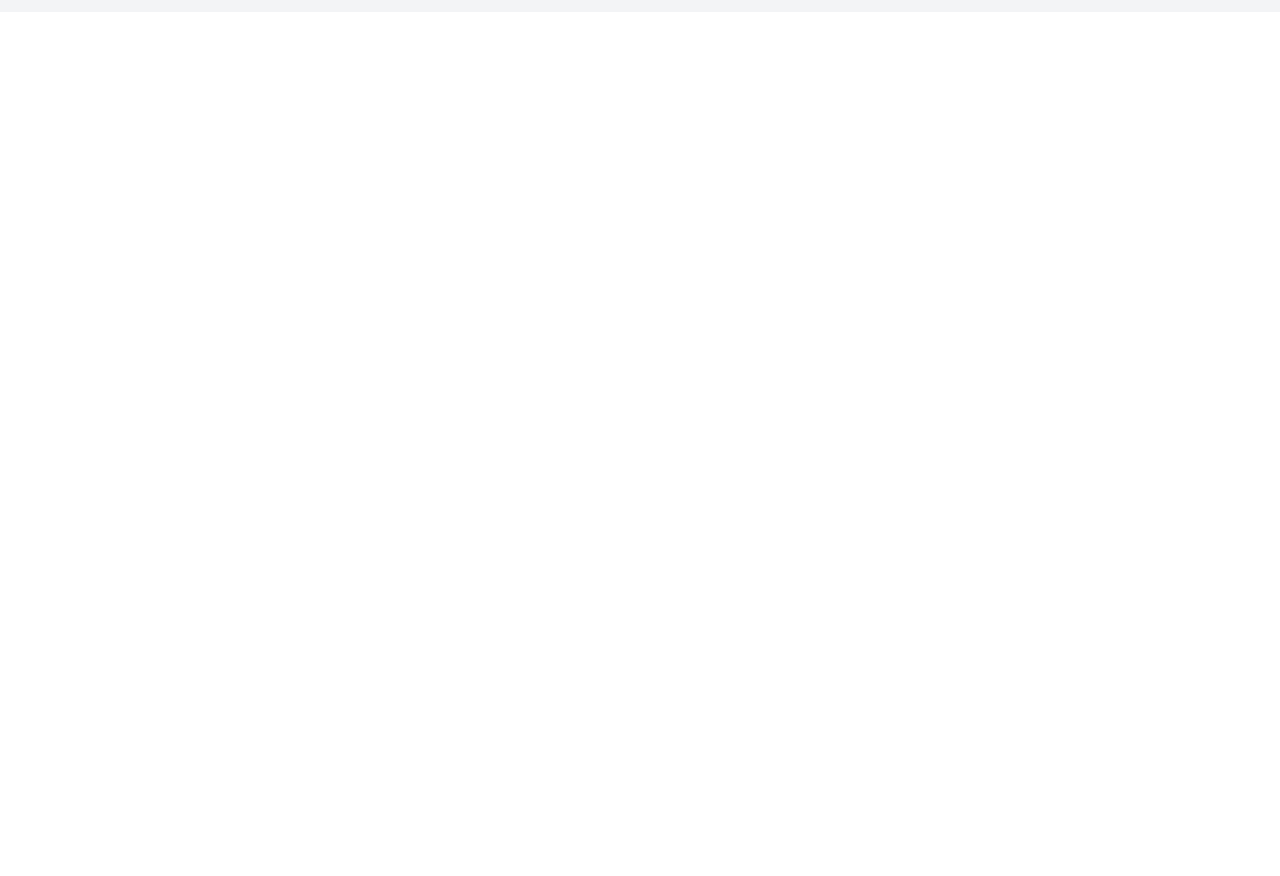
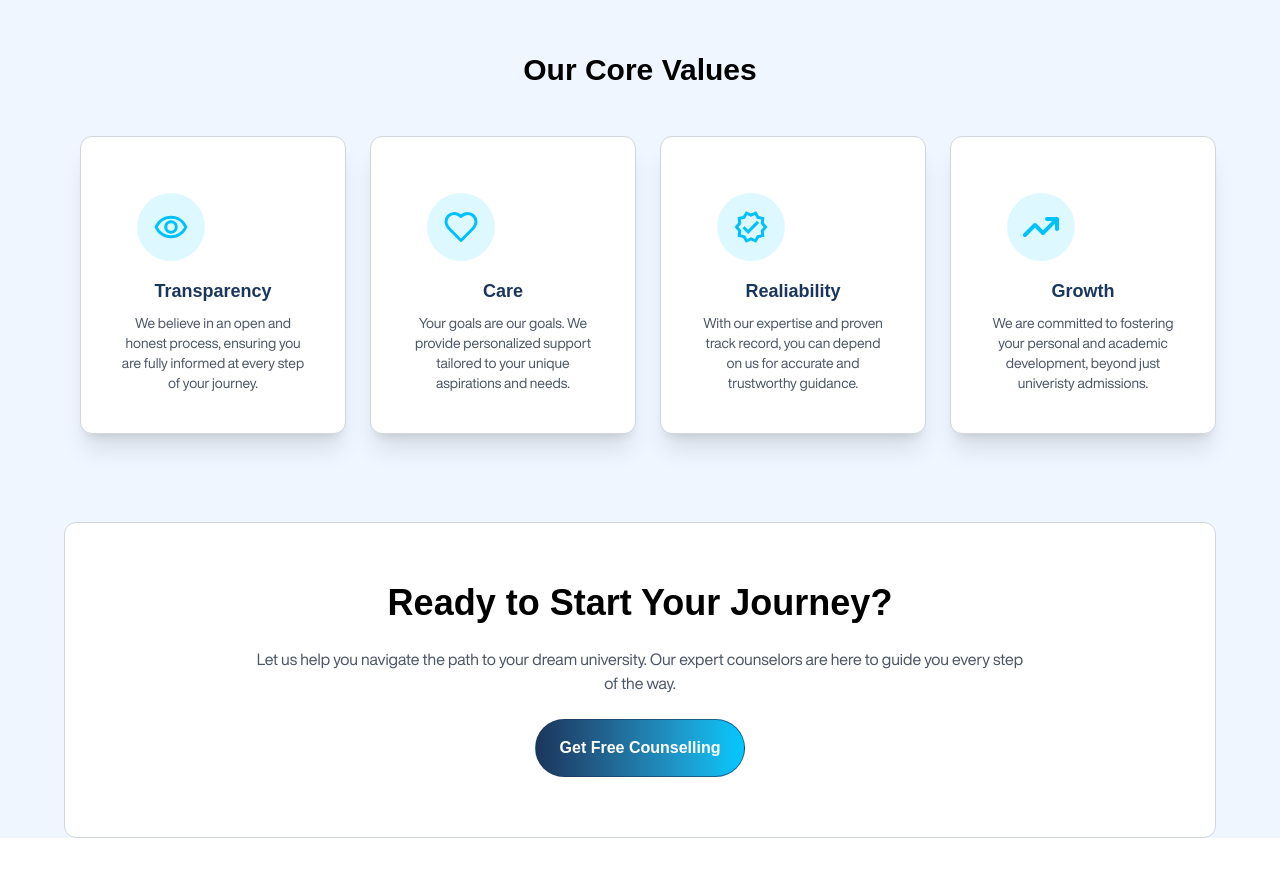
Before and after one commit to tryzhaa/sanmarina, a React (Vite) app: page / in a window 1280 px wide. Shown: the part 3120-3996 px from the top of the page. Before the commit the page ends 3132 px from the top, so only its background shows below. Built offline with nearby package versions, Linux system fonts and the light colour scheme.

Commit message:
core values added

```diff
--- a/src/App.jsx
+++ b/src/App.jsx
@@ -5,10 +5,12 @@ import WhyChoose from "./components/WhyChoose";
 import Approach from "./components/Approach";
 import Guiding from "./components/Guiding";
 import AboutUs from "./components/AboutUs";
+import CoreValues from "./components/CoreValues";
+import End from "./components/End";
 
 function App() {
   return (
-    <div className="bg-gray-100 min-h-screen">
+    <div className="bg-blue-50 min-h-screen">
       <Navbar />
       <Home />
       <Section />
@@ -16,6 +18,8 @@ function App() {
       <Approach />
       <Guiding />
       <AboutUs />
+      <CoreValues />
+      <End />
     </div>
   );
 }
--- /dev/null
+++ b/src/components/CoreValues.jsx
@@ -0,0 +1,65 @@
+import { MdOutlineVerified } from "react-icons/md";
+import { MdOutlineRemoveRedEye } from "react-icons/md";
+import { FaArrowTrendUp } from "react-icons/fa6";
+import { LuHeart } from "react-icons/lu";
+
+export default function CoreValues() {
+  return (
+    <div className="mt-10 w-[90%] mx-auto text-center">
+      <h2 className="text-3xl font-bold m-10">Our Core Values</h2>
+      <div className="grid sm:grid-cols-2 md:grid-cols-4 gap-6 m-2">
+        <div className="bg-white shadow-xl max-w-88 w-full border border-gray-300 rounded-xl p-10 m-2">
+          <div className="bg-[#00c8ff21] text-[#00c1ff] rounded-full p-4 m-4 w-17 h-17">
+            <MdOutlineRemoveRedEye className="text-4xl" />
+          </div>
+          <h2 className="text-[#1b365d] text-lg font-semibold">Transparency</h2>
+          <p className="text-gray-600 text-sm mt-2">
+            We believe in an open and honest process, ensuring you are fully
+            informed at every step of your journey.
+          </p>
+        </div>
+
+        <div className="bg-white shadow-xl max-w-88 w-full border border-gray-300 rounded-xl p-10 m-2">
+          <div className="bg-[#00c8ff21] text-[#00c1ff] rounded-full p-4 m-4 w-17 h-17">
+            <LuHeart className="text-4xl " />
+          </div>
+          <div>
+            <h2 className="text-[#1b365d] text-lg font-semibold">Care</h2>
+            <p className="text-gray-600 text-sm mt-2">
+              Your goals are our goals. We provide personalized support tailored
+              to your unique aspirations and needs.
+            </p>
+          </div>
+        </div>
+
+        <div className="bg-white shadow-xl max-w-88 w-full border border-gray-300 rounded-xl p-10 m-2">
+          <div className="bg-[#00c8ff21] text-[#00c1ff] rounded-full p-4 m-4 w-17 h-17">
+            <MdOutlineVerified className="text-4xl " />
+          </div>
+          <div>
+            <h2 className="text-[#1b365d] text-lg font-semibold">
+              Realiability
+            </h2>
+            <p className="text-gray-600 text-sm mt-2">
+              With our expertise and proven track record, you can depend on us
+              for accurate and trustworthy guidance.
+            </p>
+          </div>
+        </div>
+
+        <div className="bg-white shadow-xl max-w-88 w-full border border-gray-300 rounded-xl p-10 m-2">
+          <div className="bg-[#00c8ff21] text-[#00c1ff] rounded-full p-4 m-4 w-17 h-17">
+            <FaArrowTrendUp className="text-4xl " />
+          </div>
+          <div>
+            <h2 className="text-[#1b365d] text-lg font-semibold">Growth</h2>
+            <p className="text-gray-600 text-sm mt-2">
+              We are committed to fostering your personal and academic
+              development, beyond just univeristy admissions.
+            </p>
+          </div>
+        </div>
+      </div>
+    </div>
+  );
+}
--- /dev/null
+++ b/src/components/End.jsx
@@ -0,0 +1,16 @@
+export default function End() {
+  return (
+    <div className=" w-[90%] mx-auto">
+      <div className="bg-white border border-gray-300 rounded-xl text-center p-15 my-20">
+        <h1 className="text-4xl font-bold">Ready to Start Your Journey?</h1>
+        <p className="font-medium text-gray-600 m-6 px-25">
+          Let us help you navigate the path to your dream university. Our expert
+          counselors are here to guide you every step of the way.
+        </p>
+        <button className="bg-linear-to-r from-[#1b365d] to-[#00c9ff] border-[#1b375da4]  border px-6 p-4 rounded-full text-white font-semibold">
+          Get Free Counselling
+        </button>
+      </div>
+    </div>
+  );
+}
--- a/src/components/WhyChoose.jsx
+++ b/src/components/WhyChoose.jsx
@@ -10,7 +10,7 @@ export default function WhyChoose() {
       <h2 className="text-2xl font-semibold text-center m-8">
         Why Choose Sanmarina
       </h2>
-      <div className="grid sm:grid-cols-3 grid-col-1 gap-6 m-4">
+      <div className="grid sm:grid-cols-2 md:grid-cols-3 grid-col-1 gap-6 m-4">
         <div className="bg-white p-6 rounded-md shadow-md flex gap-3 w-full">
           <div className="bg-[#00C9FF]/10 rounded-full p-2 w-10 h-10 flex items-center justify-center">
             <MdOutlineVerified className="text-4xl text-[#00C9FF]" />
```
